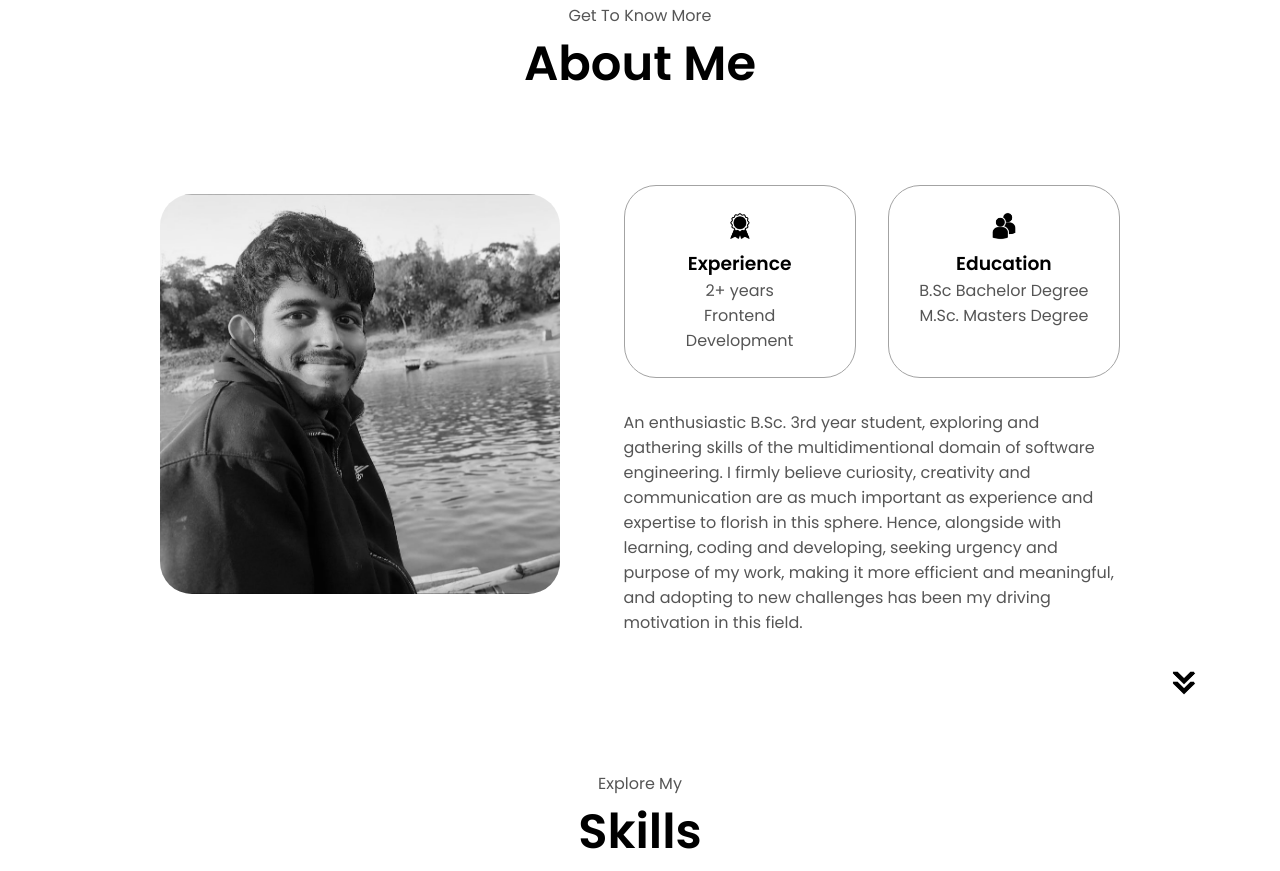
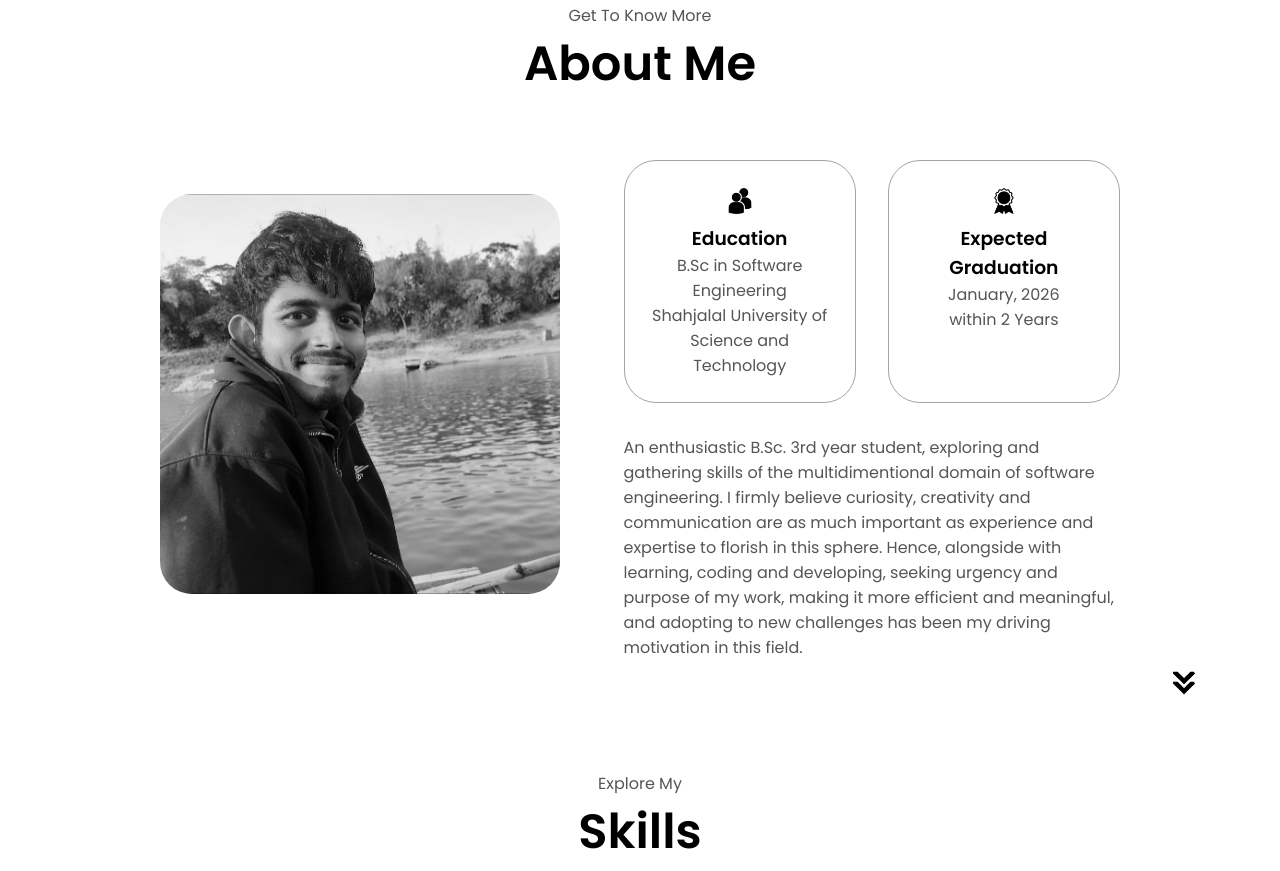
Before and after one commit to abusayeid11/Portfolio_WebTech, a plain HTML site: page index.html in a window 1280 px wide. Shown: the part 869-1740 px from the top of the page. Drawn offline with Linux system fonts and the light colour scheme.

Commit message:
Update index.html

```diff
--- a/index.html
+++ b/index.html
@@ -77,23 +77,26 @@
             <div class="about-details-container">
                 <div class="about-containers">
                     <div class="details-container">
-                      <img
-                        src="./assets/experience.png"
-                        alt="Experience icon"
-                        class="icon"
-                      />
-                      <h3>Experience</h3>
-                      <p>2+ years <br/> Frontend Development</p>
-                    </div>
-
-                    <div class="details-container">
                         <img
                           src="./assets/education.png"
                           alt="Education icon"
                           class="icon"
                         />
                         <h3>Education</h3>
-                        <p>B.Sc Bachelor Degree<br/> M.Sc. Masters Degree</p>
+                        <p>B.Sc in Software Engineering<br/>
+                            Shahjalal University of Science and Technology</p>
+
+                    </div>
+
+                    <div class="details-container">
+                        <img
+                        src="./assets/experience.png"
+                        alt="Experience icon"
+                        class="icon"
+                      />
+                      <h3>Expected Graduation</h3>
+                      <p>January, 2026<br/>
+                        within 2 Years</p>
                       </div>
                 </div>
 
@@ -277,14 +280,14 @@
                   alt="Email icon"
                   class="icon contact-icon"
               />
-              <p><a href="mailto:examplemail@gmail.com">Email</a></p>
+              <p><a href="mailto:abusayeidsawon@gmail.com">Email</a></p>
            </div>
            <div class="contact-info-container">
-            <img src="./assets/github.png"
+            <img src="./assets/facebook.png"
                 alt="Github icon"
                 class="icon contact-icon"
             />
-            <p><a href="http://www.github.com/abusayeid11">Github</a></p>
+            <p><a href="https://www.facebook.com/abusayeid.sawon/">Facebook</a></p>
          </div>
         </div>
     </section>
```
